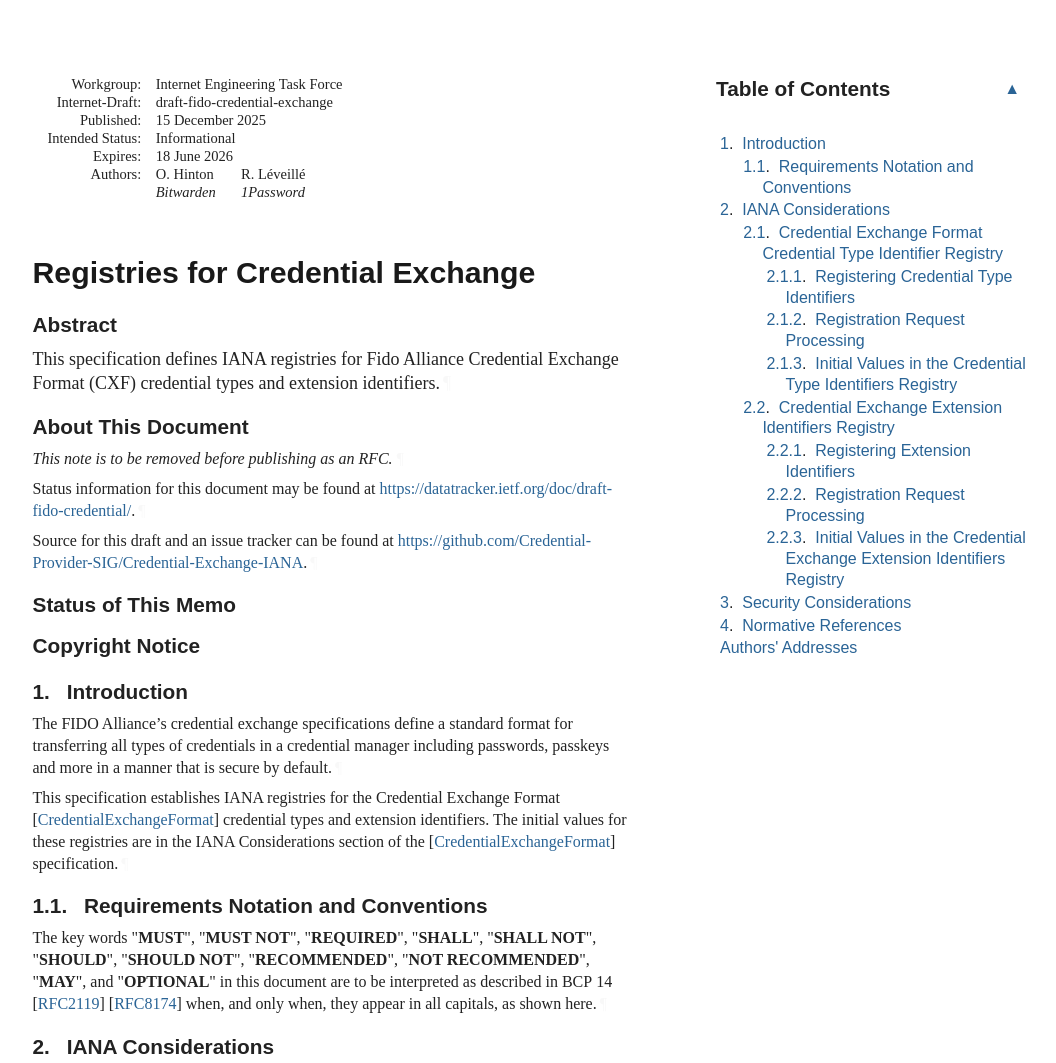
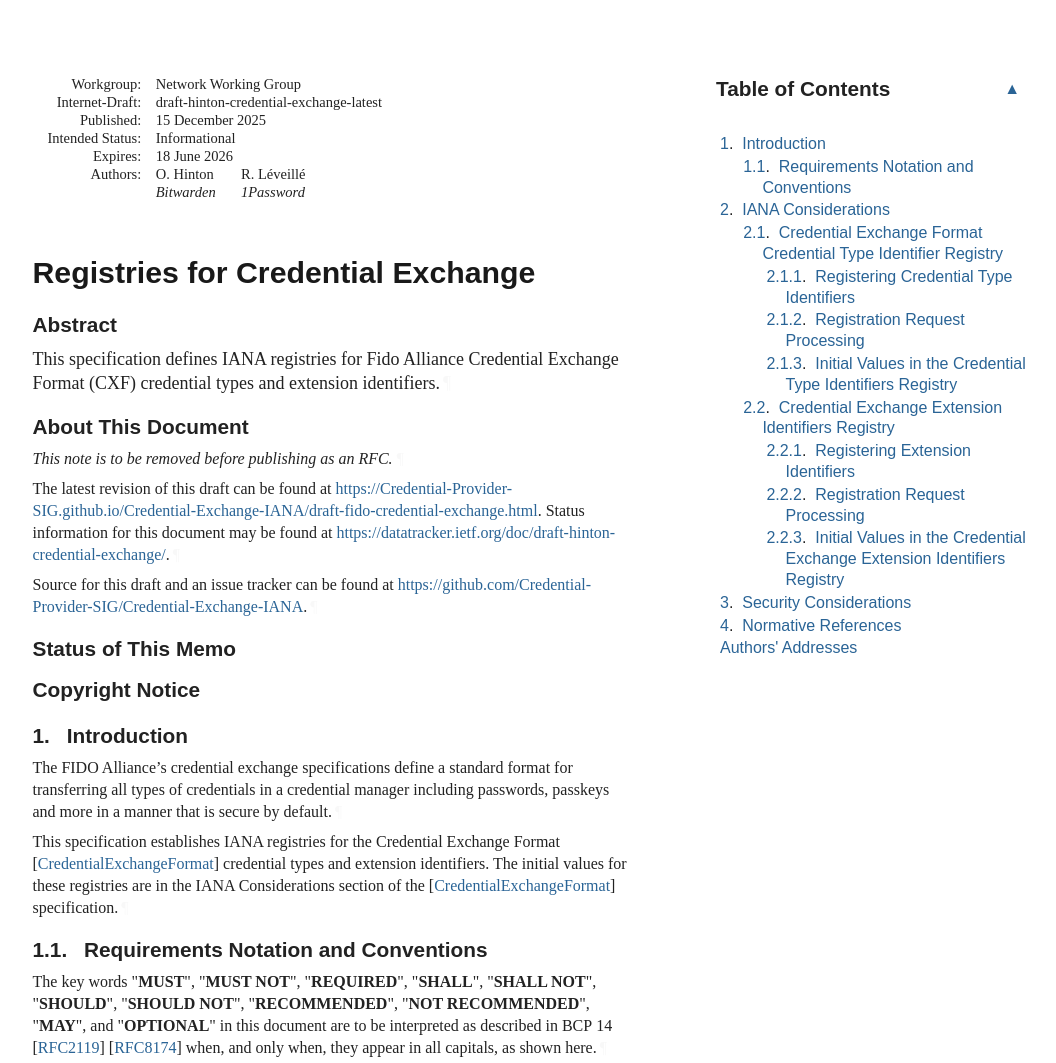
Before and after one commit to Credential-Provider-SIG/Credential-Exchange-IANA, a plain HTML site: page draft-hinton-credential-exchange.html in a window 1280 px wide. Shown: the top 1063 px of the page, without its empty margins (92-1148 px from the left). Drawn offline with Linux system fonts and the light colour scheme; a web font is replaced by a local one.

Commit message:
Script updating gh-pages from ec4bd42. [ci skip]

```diff
--- a/draft-fido-credential-exchange.html
+++ b/draft-hinton-credential-exchange.html
@@ -14,7 +14,7 @@
 <meta content="credential exchange" name="keyword">
 <meta content="credential types" name="keyword">
 <meta content="extensions" name="keyword">
-<meta content="draft-fido-credential-exchange" name="ietf.draft">
+<meta content="draft-hinton-credential-exchange-latest" name="ietf.draft">
 <!-- Generator version information:
   xml2rfc 3.31.0
     Python 3.12.12
@@ -29,7 +29,7 @@
     requests 2.32.5
     wcwidth 0.2.14
 -->
-<link href="draft-fido-credential-exchange.xml" rel="alternate" type="application/rfc+xml">
+<link href="draft-hinton-credential-exchange.xml" rel="alternate" type="application/rfc+xml">
 <link href="#copyright" rel="license">
 <style type="text/css">@font-face {
   font-family: 'Lora';
@@ -1058,9 +1058,9 @@ svg :is([fill="white"], [fill^="#fff"]) {
 <div id="internal-metadata" class="document-information">
 <dl id="identifiers">
 <dt class="label-workgroup">Workgroup:</dt>
-<dd class="workgroup">Internet Engineering Task Force</dd>
+<dd class="workgroup">Network Working Group</dd>
 <dt class="label-internet-draft">Internet-Draft:</dt>
-<dd class="internet-draft">draft-fido-credential-exchange</dd>
+<dd class="internet-draft">draft-hinton-credential-exchange-latest</dd>
 <dt class="label-published">Published:</dt>
 <dd class="published">
 <time datetime="2025-12-15" class="published">15 December 2025</time>
@@ -1093,7 +1093,8 @@ svg :is([fill="white"], [fill^="#fff"]) {
       </h2>
 <p id="section-note.1-1">This note is to be removed before publishing as an RFC.<a href="#section-note.1-1" class="pilcrow">¶</a></p>
 <p id="section-note.1-2">
-        Status information for this document may be found at <span><a href="https://datatracker.ietf.org/doc/draft-fido-credential/">https://datatracker.ietf.org/doc/draft-fido-credential/</a></span>.<a href="#section-note.1-2" class="pilcrow">¶</a></p>
+        The latest revision of this draft can be found at <span><a href="https://Credential-Provider-SIG.github.io/Credential-Exchange-IANA/draft-fido-credential-exchange.html">https://Credential-Provider-SIG.github.io/Credential-Exchange-IANA/draft-fido-credential-exchange.html</a></span>.
+        Status information for this document may be found at <span><a href="https://datatracker.ietf.org/doc/draft-hinton-credential-exchange/">https://datatracker.ietf.org/doc/draft-hinton-credential-exchange/</a></span>.<a href="#section-note.1-2" class="pilcrow">¶</a></p>
 <p id="section-note.1-3">Source for this draft and an issue tracker can be found at
         <span><a href="https://github.com/Credential-Provider-SIG/Credential-Exchange-IANA">https://github.com/Credential-Provider-SIG/Credential-Exchange-IANA</a></span>.<a href="#section-note.1-3" class="pilcrow">¶</a></p>
 </section>
```
Also changed, not shown: index.html (+4 -4 lines), draft-hinton-credential-exchange.txt.
